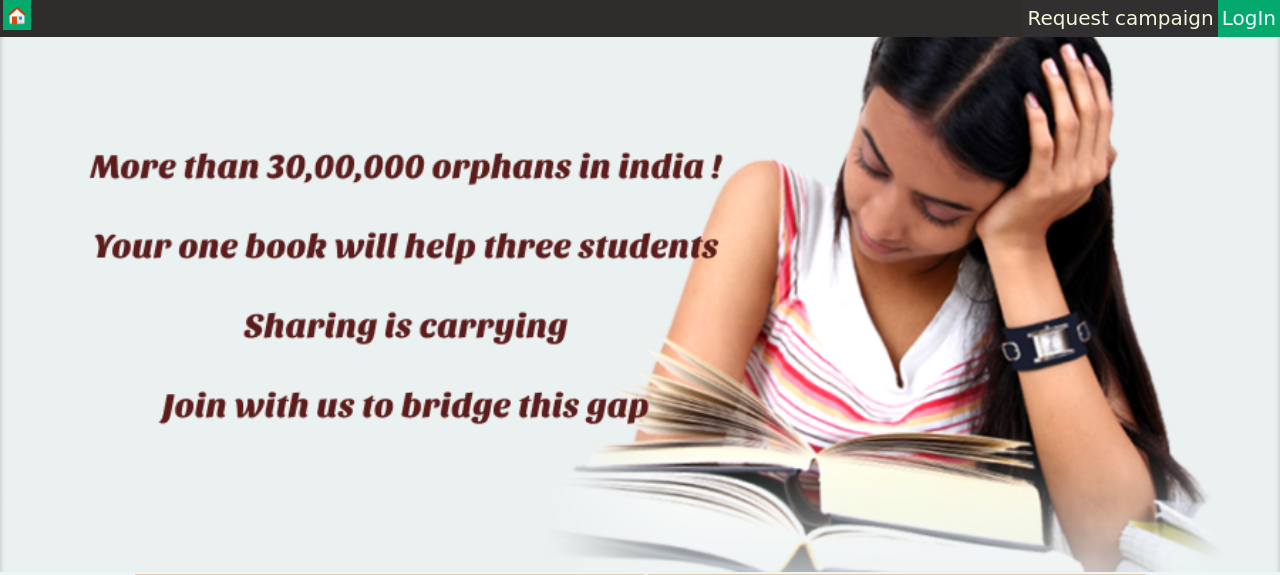
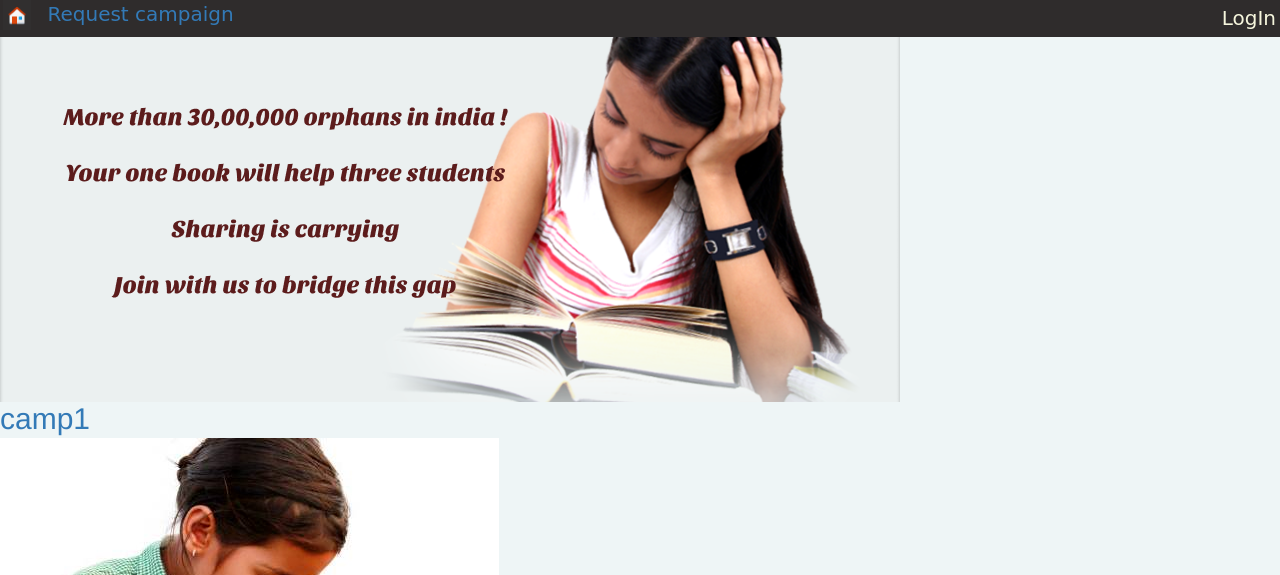
Before and after one commit to omEAGRAWAL/rebooknewheraku, a PHP site: page / in a window 1280 px wide. Shown: the top 575 px of the page. Run offline with PHP 8.4, Linux system fonts and the light colour scheme.

Commit message:
Update rebookstyle.css

```diff
--- a/rebookstyle.css
+++ b/rebookstyle.css
@@ -11,6 +11,14 @@ p{
 h2{
   margin-top: 0%;
   margin-bottom: 3px;
+}
+h1{
+  background-color: aqua;
+  display: block;
+  text-align: center;
+  width: 100%;
+  color: blue;
+  margin: 0%;
 }
 
 header{
@@ -41,13 +49,13 @@ li{
 
 .active{
   padding: 4px;
-  background-color: #04AA6D;
+  background-color: rgb(49, 47, 47);
 }
 .login {
   padding: 4px;
-  color: aliceblue;
+  color: beige;
   float: right;
-  background-color: #04AA6D;
+  background-color: rgb(49, 47, 47;
 }
 .request{
   background-color: rgb(49, 47, 47);
```
